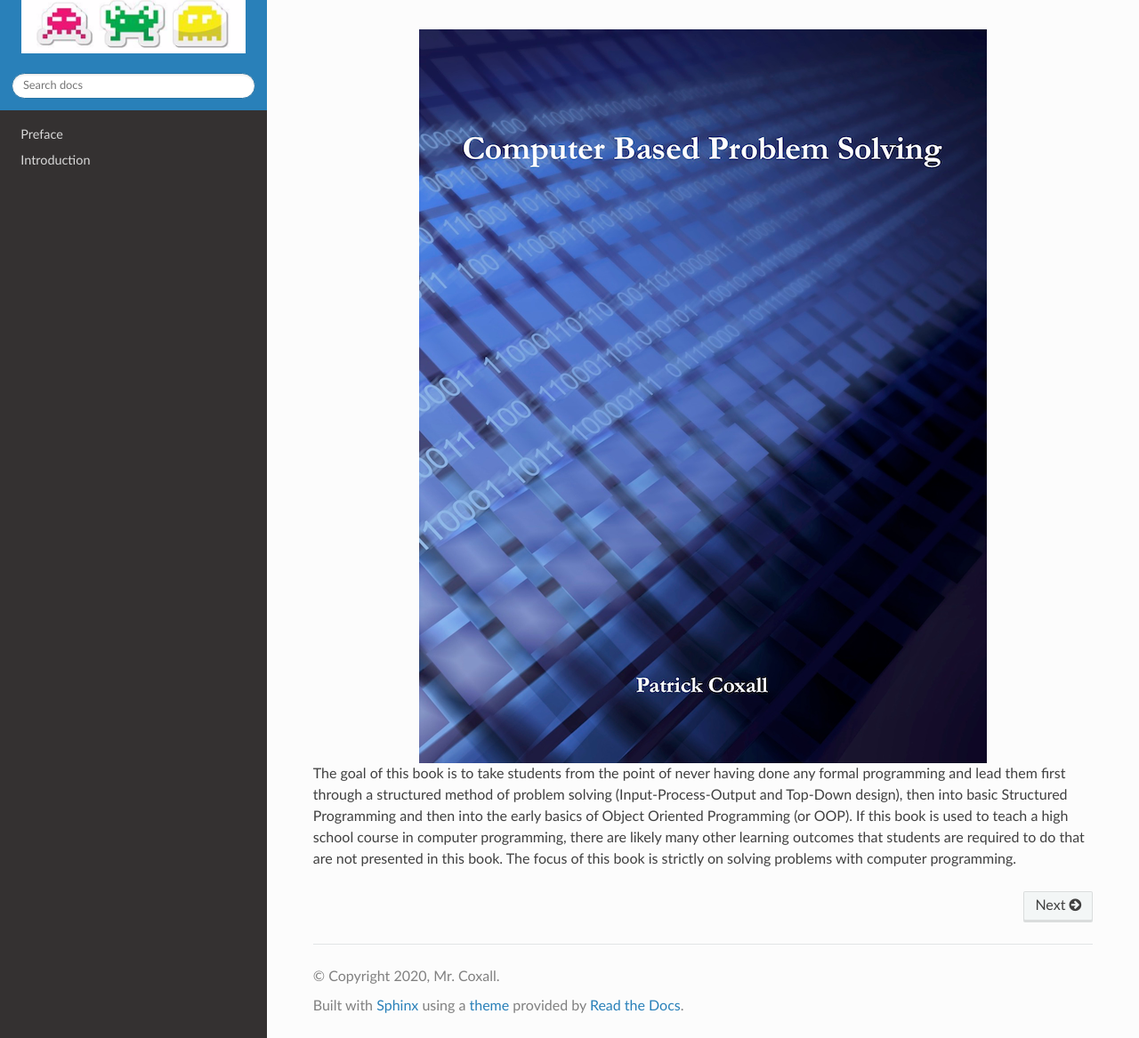
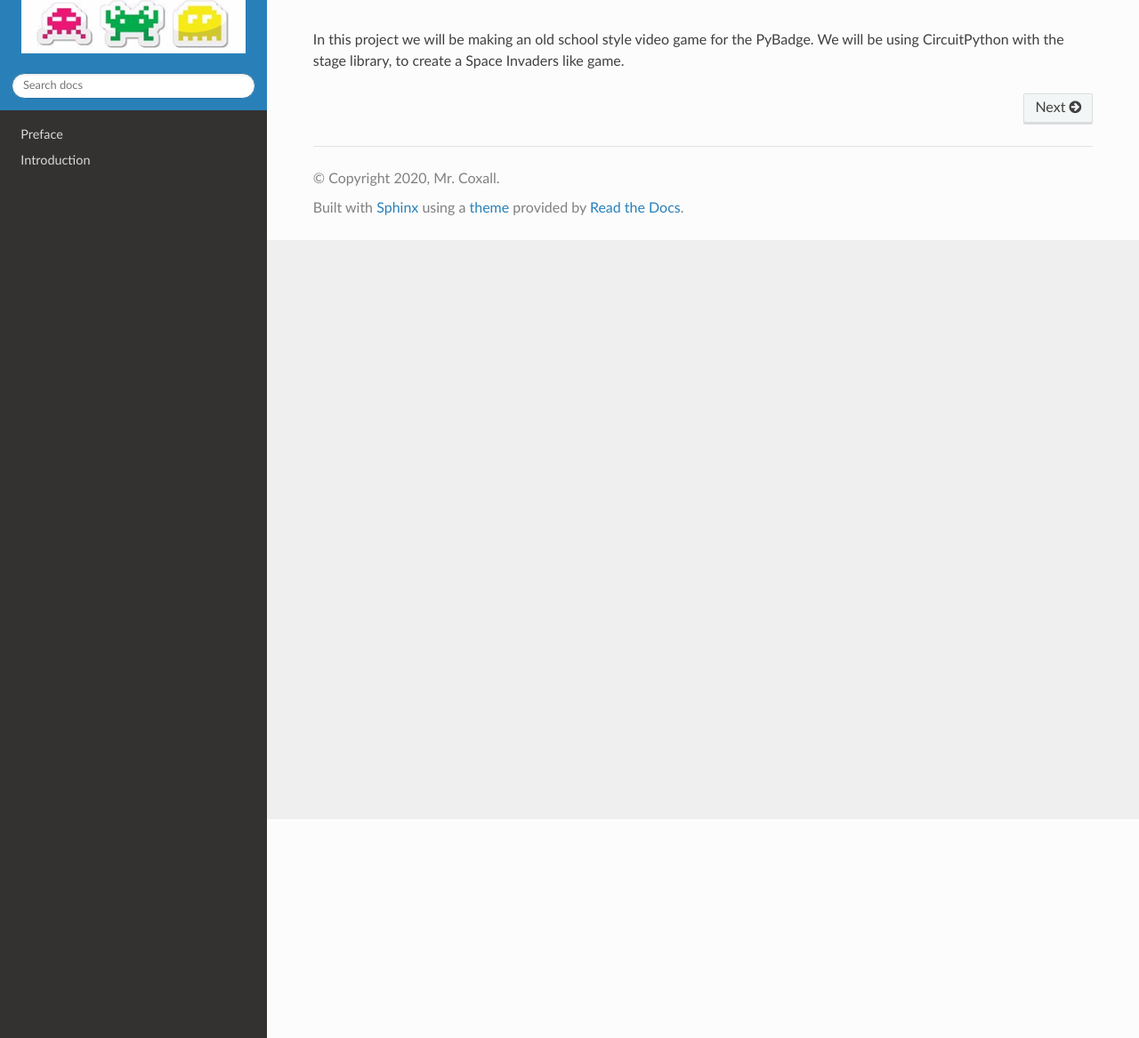
Before and after one commit to ics3u-2-2019/ICS3U-2019-Group0, a Sphinx documentation site: the page built from docs/index.rst, in a window 1280 px wide and 1400 px high, scrolled down 246 px, cut to the strip 233-1400 px from the top of the window. Shown: the whole strip at 89% size. Built offline with Sphinx 7.4.7 and the Read the Docs theme 2.0.0, drawn with Linux system fonts in a browser that asks for light colours.

Commit message:
Update index.rst

```diff
--- a/docs/index.rst
+++ b/docs/index.rst
@@ -34,11 +34,7 @@ Space Aliens - CircuitPython Game
     <iframe width="560" height="315" src="https://www.youtube.com/embed/PpzAbdmxzPU?rel=0" frameborder="0" allow="autoplay; encrypted-media" allowfullscreen></iframe>
     </div>
 
-.. image:: /images/ComputerBasedProblemSolving.png
-   :alt: Computer Based Problem Solving
-   :align: center
-
-The goal of this book is to take students from the point of never having done any formal programming and lead them first through a structured method of problem solving (Input-Process-Output and Top-Down design), then into basic Structured Programming and then into the early basics of Object Oriented Programming (or OOP). If this book is used to teach a high school course in computer programming, there are likely many other learning outcomes that students are required to do that are not presented in this book. The focus of this book is strictly on solving problems with computer programming.
+In this project we will be making an old school style video game for the PyBadge. We will be using CircuitPython with the stage library, to create a Space Invaders like game.
 
 .. toctree::
    :maxdepth: 2
```
